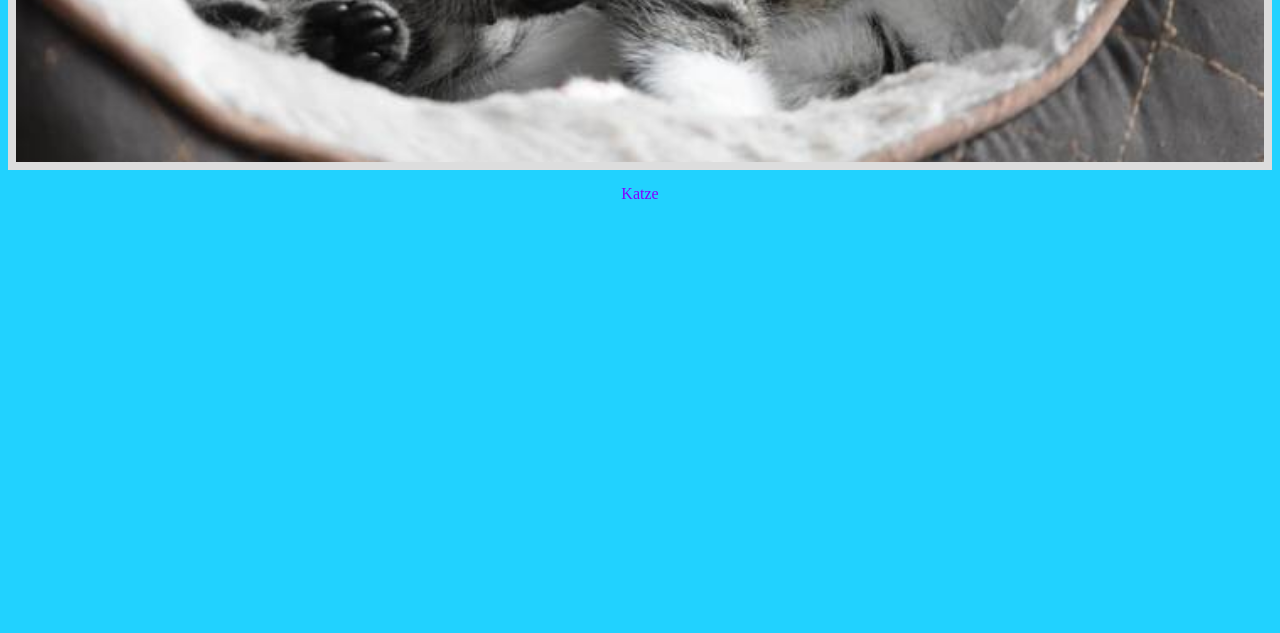
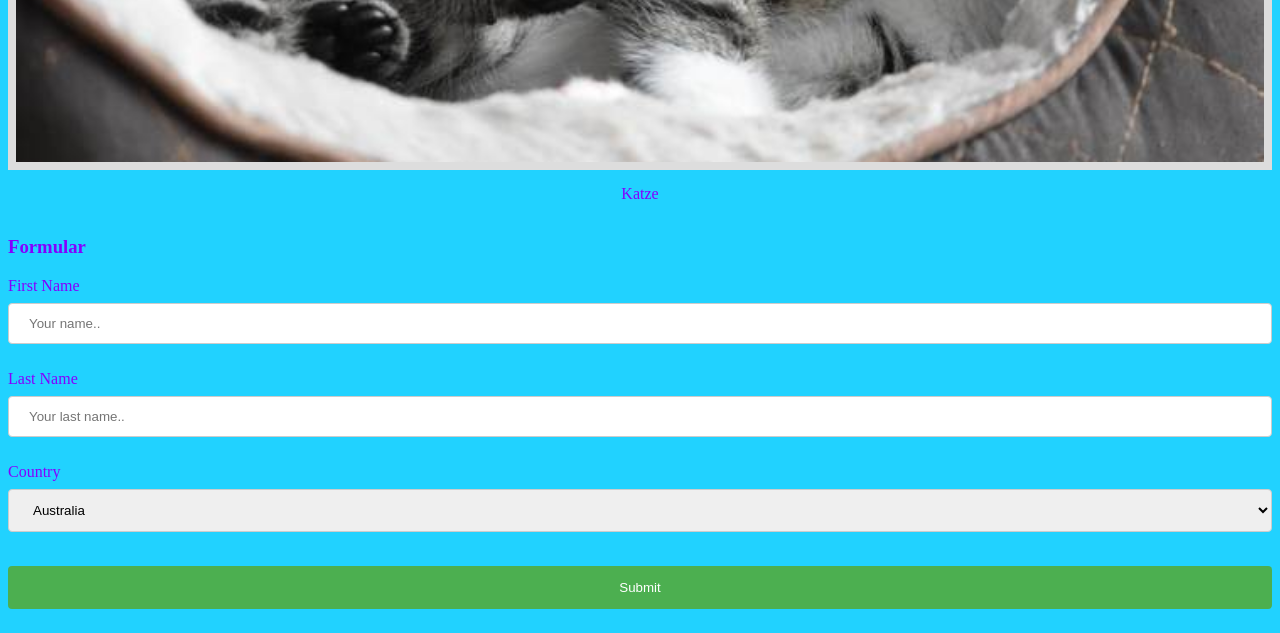
Before and after one commit to ReaNaegeli/begabtenfoerderung-rea, a PHP site: page /tiere.html in a window 1280 px wide. Shown: the part 3148-3781 px from the top of the page. Before the commit the page ends 3347 px from the top, so only its background shows below. Run offline with PHP 8.4, Linux system fonts and the light colour scheme.

Commit message:
add file task 38 Aufgabe F

```diff
--- a/css/style/tiere.css
+++ b/css/style/tiere.css
@@ -46,4 +46,33 @@ a {
       padding: 15px;
       text-align: center;
     }
-}
+
+
+
+
+
+
+
+
+  }
+
+  input[type=text], select {
+    width: 100%;
+    padding: 12px 20px;
+    margin: 8px 0;
+    display: inline-block;
+    border: 1px solid #ccc;
+    border-radius: 4px;
+    box-sizing: border-box;
+  }
+
+  input[type=submit] {
+    width: 100%;
+    background-color: #4CAF50;
+    color: white;
+    padding: 14px 20px;
+    margin: 8px 0;
+    border: none;
+    border-radius: 4px;
+    cursor: pointer;
+  }
--- a/css/tiere.html
+++ b/css/tiere.html
@@ -43,5 +43,35 @@
         </a>
         <div class="desc">Katze</div>
       </div>
+
+
+
+      <h3>Formular</h3>
+
+     <div>
+        <form action="tiere.html">
+          <label for="fname">First Name</label>
+          <input type="text" id="fname" name="firstname" placeholder="Your name..">
+          <br>
+          <br>
+
+          <label for="lname">Last Name</label>
+          <input type="text" id="lname" name="lastname" placeholder="Your last name..">
+          <br>
+          <br>
+
+          <label for="country">Country</label>
+          <select id="country" name="country">
+            <option value="australia">Australia</option>
+            <option value="canada">Canada</option>
+            <option value="usa">USA</option>
+          </select>
+          <br>
+          <br>
+
+          <input type="submit" value="Submit">
+        </form>
+     </div>
+
     </body>
     </html>
```
Also changed, not shown: css/test.css (added, +21 -0 lines), css/test.html (added, +37 -0 lines).
